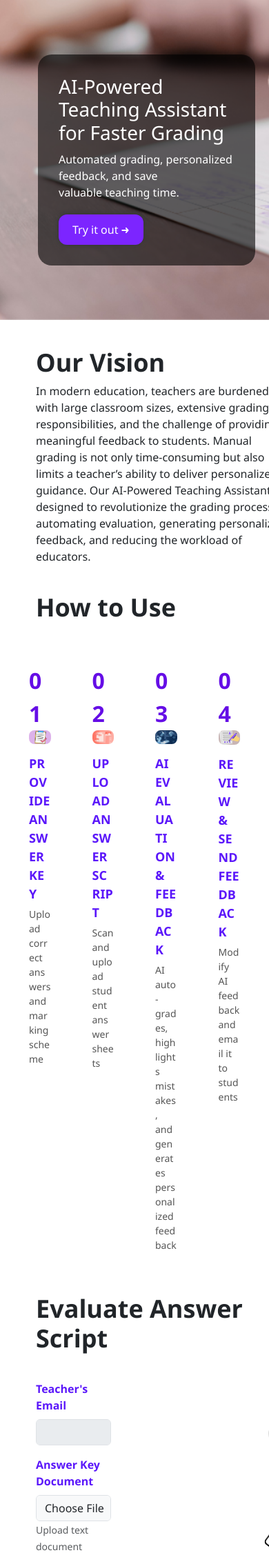
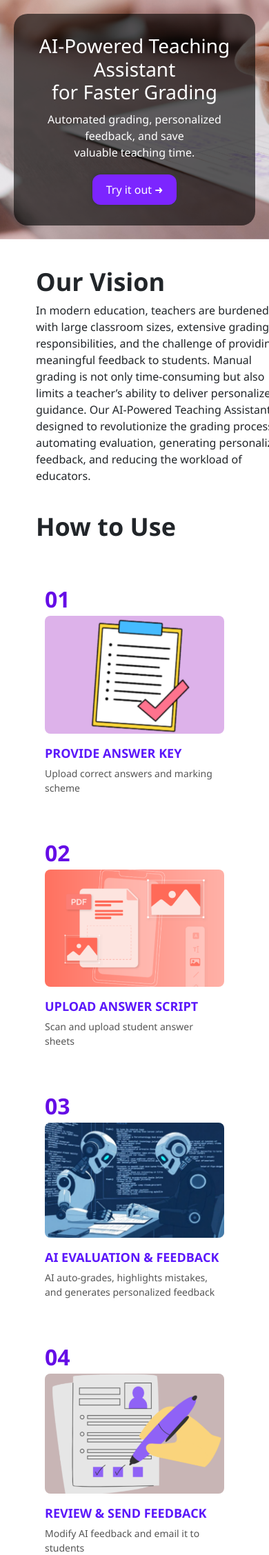
Before and after one commit to Suhani-T/EduScanAI, a Django app: page / in a window 390 px wide; the page is wider, and only the part inside the window is pictured. Shown: the part 55-2310 px from the top of that part at 69% size. Run offline with Django 5.2, Linux system fonts and the light colour scheme; some web fonts are replaced.

Commit message:
UI modifications

```diff
--- a/eduscanai/grading/static/js/evaluation.js
+++ b/eduscanai/grading/static/js/evaluation.js
@@ -20,7 +20,7 @@ document.addEventListener("DOMContentLoaded", function () {
             return;
         }
 
-
+        console.log("Custom Prompt Value Before Sending:", customPrompt);
         let formData = new FormData();
         formData.append("teacher_email", teacherEmail);
         formData.append("student_email", studentEmail);
--- a/eduscanai/grading/templates/index.html
+++ b/eduscanai/grading/templates/index.html
@@ -226,7 +226,7 @@
             color: #555;
         }
 
-        .inputs{
+        /* .inputs{
             max-width: 600px;
             background: white;
             padding: 30px;
@@ -240,13 +240,79 @@
             color:var(--secondary-color);
         }
 
-        .review img{
+         /* .review img{
             border-color:2px solid #5b17fa;
             display:flex;
             align-items:center;
             justify-content:center;
             margin-left:8rem;
             max-width:400px;
+        } */
+
+
+
+        .review img {
+            display: flex;
+            align-items: center;
+            justify-content: center;
+            margin-left: 8rem;
+            transition: transform 0.2s ease-in-out;
+        }
+
+        .review img:hover {
+            transform:scale(1.1);
+        }
+
+
+        .inputs {
+            width: 100%;
+            max-width: 700px;
+            background: white;
+            padding: 30px;
+            border-radius: 10px;
+            box-shadow: 0px 0px 10px rgba(0, 0, 0, 0.1);
+            margin-top: 50px;
+        }
+
+        /* Labels */
+        .form-label {
+            font-weight: bold;
+            color: var(--secondary-color);
+        }
+
+        /* Student input box */
+        .student-input-box {
+            padding: 20px;
+            border-radius: 10px;
+        }
+
+        /* Review Image */
+        .review img {
+            max-width: 100%;
+            height: auto;
+            display: block;
+            margin: 0 auto;
+            transition: transform 0.2s ease-in-out;
+        }
+
+        .review img:hover {
+            transform: scale(1.1);
+        }
+
+        /* Responsive adjustments */
+        @media (max-width: 768px) {
+            .content {
+                flex-direction: column;
+                gap: 20px;
+            }
+
+            .w-50 {
+                width: 100% !important;
+            }
+
+            .review {
+                text-align: center;
+            }
         }
 
         .footer {
@@ -311,6 +377,35 @@
         .btn-gradient-danger:hover {
         color: var(--text-color);
         border: 2px solid black;
+        }
+
+        @media screen and (max-width: 768px) {
+            .steps-container {
+                flex-direction: column;
+                align-items: center;
+            }
+
+            .step-card {
+                width: 100%;
+                max-width: 300px;
+                text-align: center;
+            }
+
+            .hero {
+                height: auto;
+                padding: 20px;
+                text-align: center;
+            }
+
+            .overlay {
+                margin: auto;
+                text-align: center;
+            }
+
+            .review img {
+                margin-left: 0;
+                max-width: 80%;
+            }
         }
 
 
@@ -527,6 +622,13 @@
                     <input type="file" class="form-control" id="answerKey" accept=".txt" required>
                     <small class="text-muted">Upload text document</small>
                 </div>
+
+                <!-- <div class="mb-3">
+                    <label for="customPrompt" class="form-label fw-bold">Custom AI Evaluation Prompt (Optional)</label>
+                    <textarea id="customPrompt" name="custom_prompt" class="form-control" rows="4"
+                              placeholder="Enter any specific instructions or custom evaluation criteria for AI..." maxlength="500"></textarea>
+                    <small class="text-muted">Provide additional specifications for AI evaluation.<br>Example: "Do not provide partial marks."</small>
+                </div> -->
 
                 <div class="student-input-box p-3 border rounded position-relative">
                     <button type="button" class="btn btn-outline-secondary position-absolute top-0 end-0 m-2" id="resetButton">Reset</button>
--- a/eduscanai/grading/views.py
+++ b/eduscanai/grading/views.py
@@ -73,35 +73,35 @@ def extract_text(file):
 
 
 
-# @csrf_exempt
-# def evaluate(request):
-#     if request.method == "POST":
-#         try:
-#             answer_key_file = request.FILES.get("answer_key")
-#             student_script_file = request.FILES.get("student_script")
+@csrf_exempt
+def evaluate(request):
+    if request.method == "POST":
+        try:
+            answer_key_file = request.FILES.get("answer_key")
+            student_script_file = request.FILES.get("student_script")
 
-#             if not answer_key_file or not student_script_file:
-#                 return JsonResponse({"error": "Both answer key and student script are required."}, status=400)
+            if not answer_key_file or not student_script_file:
+                return JsonResponse({"error": "Both answer key and student script are required."}, status=400)
 
-#             answer_key = extract_text(answer_key_file)
-#             student_script = extract_text(student_script_file)
+            answer_key = extract_text(answer_key_file)
+            student_script = extract_text(student_script_file)
 
-#             if not answer_key or not student_script:
-#                 return JsonResponse({"error": "Failed to extract text from one or both files."}, status=400)
+            if not answer_key or not student_script:
+                return JsonResponse({"error": "Failed to extract text from one or both files."}, status=400)
 
-#             print("extracted answer key:\n", answer_key[:500])
-#             print("extracted student script:\n", student_script[:500])
+            print("extracted answer key:\n", answer_key[:500])
+            print("extracted student script:\n", student_script[:500])
 
-#             model = genai.GenerativeModel("gemini-1.5-flash")
-#             response = model.generate_content(f"Compare this student answer: {student_script} with answer key: {answer_key}. Provide constructive feedback.")
+            model = genai.GenerativeModel("gemini-1.5-flash")
+            response = model.generate_content(f"Compare this student answer: {student_script} with answer key: {answer_key}. Provide constructive feedback.")
 
-#             feedback = response.candidates[0].content.parts[0].text if response.candidates else "Unable to generate feedback."
+            feedback = response.candidates[0].content.parts[0].text if response.candidates else "Unable to generate feedback."
 
-#             return JsonResponse({"feedback": feedback})
+            return JsonResponse({"feedback": feedback})
 
-#         except Exception as e:
-#             print("error in evaluate():", str(e))
-#             return JsonResponse({"error": "Failed to generate feedback", "details": str(e)}, status=500)
+        except Exception as e:
+            print("error in evaluate():", str(e))
+            return JsonResponse({"error": "Failed to generate feedback", "details": str(e)}, status=500)
 
 @csrf_exempt
 def evaluate(request):
@@ -122,7 +122,24 @@ def evaluate(request):
 
 
             model = genai.GenerativeModel("gemini-1.5-flash")
-            response = model.generate_content(f"Compare this student answer: {student_script} with answer key: {answer_key}. Provide constructive feedback. Give the total score of the student at the end of the feedback, based on the marking scheme provided in the answerkey if present. If there is a spelling mistake ignore it unless it is a language or grammar or literature paper as it may likely be text extraction issues. Give partial marking in subjective type questions unless mentioned otherwise in the answerkey. Suggest resources like websites or videos to study weak topics from")
+            response = model.generate_content(
+                f"""Evaluate the student's answer: {student_script} against the answer key: {answer_key} based on the following criteria:\n"
+                "1. Constructive Feedback: Highlight correct points, errors, and areas for improvement.\n"
+                "2. Score Calculation: Assign a total score based on the marking scheme, if available. Apply partial marking for subjective questions unless explicitly stated by the teacher.\n"
+                "3. Spelling Considerations: Ignore minor spelling mistakes, except in language, grammar, or literature subjects, where accuracy is important.\n"
+                "4. Answer Relevance Check: Determine if the response fully, partially, or does not address the question. Highlight missing key points.\n"
+                "5. Clarity & Coherence Assessment: Evaluate whether the answer is well-structured and logically presented, suggesting improvements if needed.\n"
+                "6. Keyword Matching (for factual/technical subjects): Ensure key terms or concepts from the answer key are present. In technical subjects like science, verify that important terms match those in the answer key.\n"
+                "7. Difficulty Level Analysis: Identify if the student struggles with basic or advanced concepts based on errors.\n"
+                "8. Misconception Detection: Spot and correct misunderstandings or misinterpretations.\n"
+                "9. Response Comparison: Compare the student’s response against high-quality sample answers to provide a better evaluation.\n"
+                "10. Study Resources: Suggest relevant websites, videos, or articles to help improve weak areas.\n"
+                "11. Format the response as follows:\n"
+                "   - Feedback: Strengths, mistakes, and improvement suggestions.\n"
+                "   - Score: Marks obtained for that specific question.\n"
+                "   - Study Resources: Recommendations for weak areas (if applicable)."""
+            )
+
 
 
             feedback = response.candidates[0].content.parts[0].text if response.candidates else "Unable to generate feedback."
```
Also changed, not shown: eduscanai/grading/static/images/review_logo.png. Lines whose indentation alone changed are shown as unchanged.
